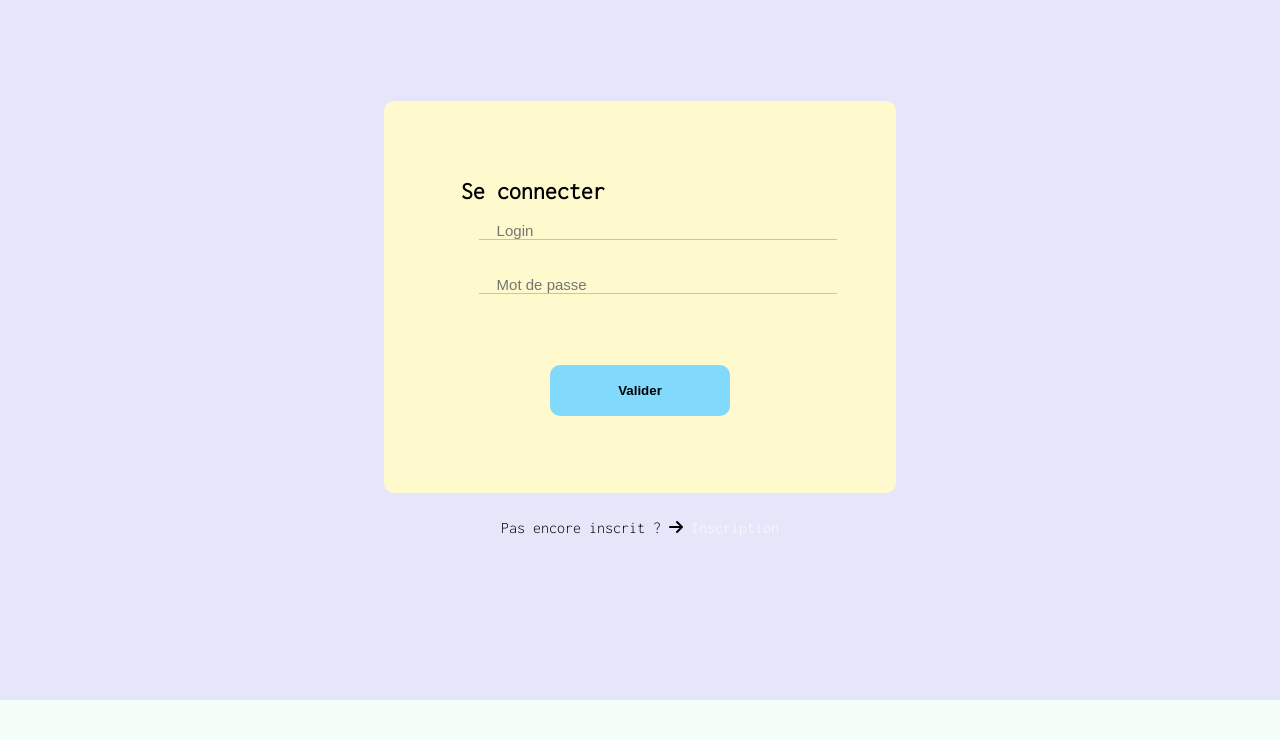
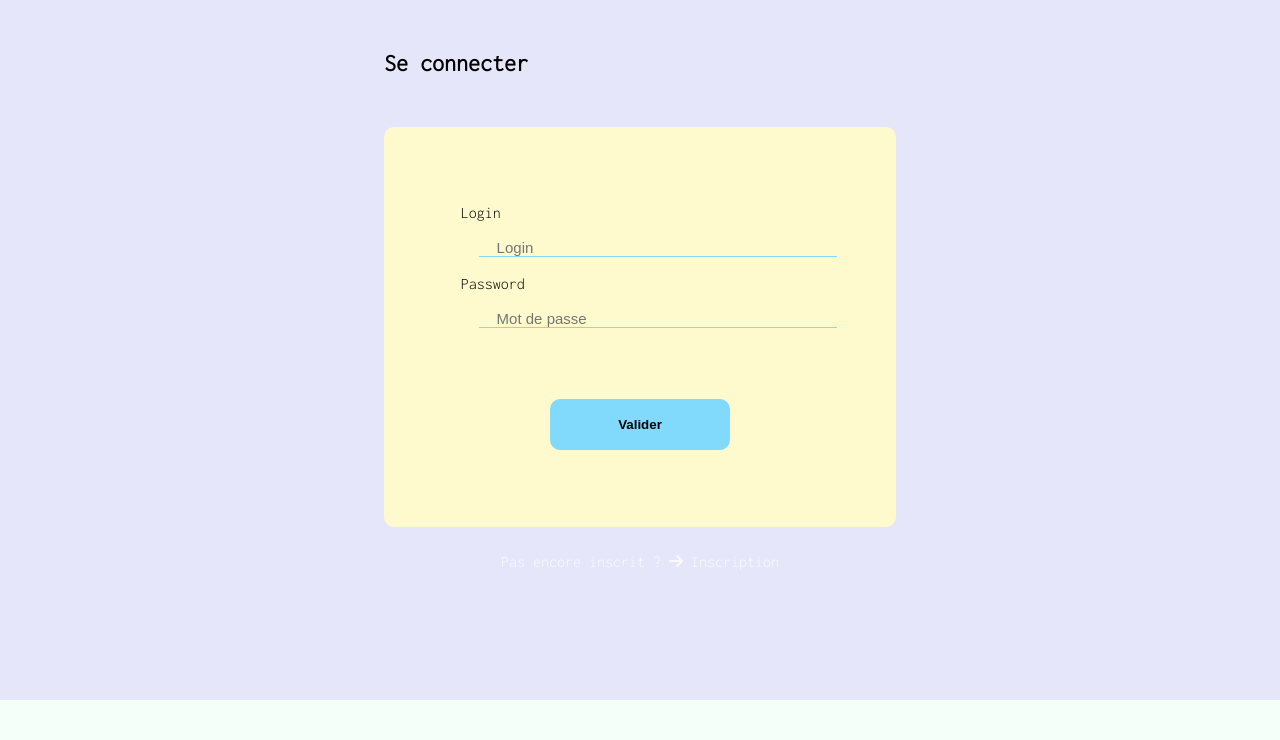
Before and after one commit to alicia-cordial/tdl, a PHP site: page / in a window 1280 px wide. Shown: the part 60-800 px from the top of the page. Run offline with PHP 8.4, Linux system fonts and the light colour scheme; some libraries are stand-ins or nearby versions.

Commit message:
modification connexion, pas parfait

```diff
--- a/index.php
+++ b/index.php
@@ -30,45 +30,61 @@
   </header>
     <main>
         <section class="module_co" id="connect">
-            <div id="resultat">
 
-            </div>
+
+            <h2> Se connecter </h2>
+
             <form method="post" class="form_index">
-              <h2> Se connecter </h2>
+
                 <div>
+                    <label for="login">Login</label><br>
                     <input type="text" id="login" placeholder="Login">
                 </div>
+
                 <div>
-                    <input type="password" id="password" placeholder="Mot de passe" autocomplete="on">
+                <label for="password">Password</label><br>
+                    <input type="password" id="password" placeholder="Mot de passe">
                 </div>
+
                 <div class="center_btn">
                     <input type="submit" id="connexion" value="Valider" class="btn_index">
                 </div>
+                <div id="resultat"></div>
             </form>
-            <p class="link_co"> Pas encore inscrit ? <i class="fas fa-arrow-right"></i> <span id="form_inscription"> Inscription </span></p>
+
+
+            <p class="link_co"> <span id="form_inscription"> Pas encore inscrit ? <i class="fas fa-arrow-right"></i> Inscription </span></p>
         </section>
 <!-- FORMULAIRE INSCRIPTION -->
         <section class="module_co" id="inscription">
-            <div id="final">
 
-            </div>
+            <h2> Créer un compte </h2>
+
             <form method="post" class="form_index">
-              <h2> Créer un compte </h2>
+
                 <div>
-                    <input type="text" id="username" placeholder="Login">
+                    <label for="login">Login</label><br>
+                    <input type="text" id="username" placeholder="Login" maxlength="20" pattern="[a-zA-Z0-9-_.]{1,20}" title="caractères acceptés : a-zA-Z0-9-_." required="required" value="<?php if (isset($_POST['login'])) { echo htmlspecialchars($_POST['login']);} ?>">
                 </div>
+
                 <div>
-                    <input type="password" id="insc_password" placeholder="Mot de passe" autocomplete="on">
+                <label for="password">Password</label><br>
+                    <input type="password" id="insc_password" placeholder="Mot de passe" required="required">
                 </div>
+
                 <div>
-                    <input type="password" id="conf_password" placeholder="Confirmer le mot de passe" autocomplete="on">
+                <label for="password">Password Check</label><br>
+                    <input type="password" id="conf_password" placeholder="Confirmer le mot de passe" required="required">
                 </div>
+
                 <div class="center_btn">
                     <input type="submit" id="sinscrire" value="Valider" class="btn_index">
                 </div>
 
+                <div id="final"> </div>
+
             </form>
-            <p class="link_co">Revenir au <span id="form_connexion">login</span></p>
+            <p class="link_co"> <span id="form_connexion"> Revenir au login</span></p>
         </section>
     </main>
     <footer></footer>
--- a/js/module_co.js
+++ b/js/module_co.js
@@ -5,6 +5,15 @@ var connexion = $('#connect'); // formulaire connexion
 var formins = $('#form_inscription'); // lien vers le formulaire d'inscription
 var formco = $('#form_connexion'); // lien vers le formulaire de connexion
 
+
+
+
+
+
+
+
+
+//fonctions pour qu'un seul formulaire ne s'affiche
 inscription.hide();
 
 formins.click(function() {
@@ -24,6 +33,10 @@ formco.click(function() {
 });
 
 // FIN AFFICHAGE DES FORMS
+
+
+
+
 
 
 // TRAITEMENT DE LA CONNEXION
@@ -47,7 +60,7 @@ $('#connexion').click(function(e) {
             } else {
                 // Le membre n'a pas été connecté. (data vaut ici "failed")
 
-                $("#resultat").html("<p>Erreur lors de la connexion...</p>");
+                $("#resultat").html("<p>Mot de passe ou login pas valide...</p>");
             }
         },
         'text'
@@ -71,10 +84,10 @@ $('#sinscrire').click(function(e) {
 
         function(data) {
             if (data == 'Success') {
-                $("#final").html("<p>Vous venez d'être inscrit</p>");
+                $("#final").html("<p>Félicitations !!</p>");
                 window.location.href = "todolist.php";
             } else {
-                $("#final").html("<p>Username déjà pris, ou vos mots de passe ne sont pas identiques</p>");
+                $("#final").html("<p>Problèmes d'enregistrations, réésayer!</p>");
                 console.log(data);
             }
         },
--- a/logout.php
+++ b/logout.php
@@ -1,4 +1,4 @@
 <?php
 session_start();
 session_destroy();
-header("location: ../index.php");
+header("location: index.php");
```
Also changed, not shown: 1 other file.
